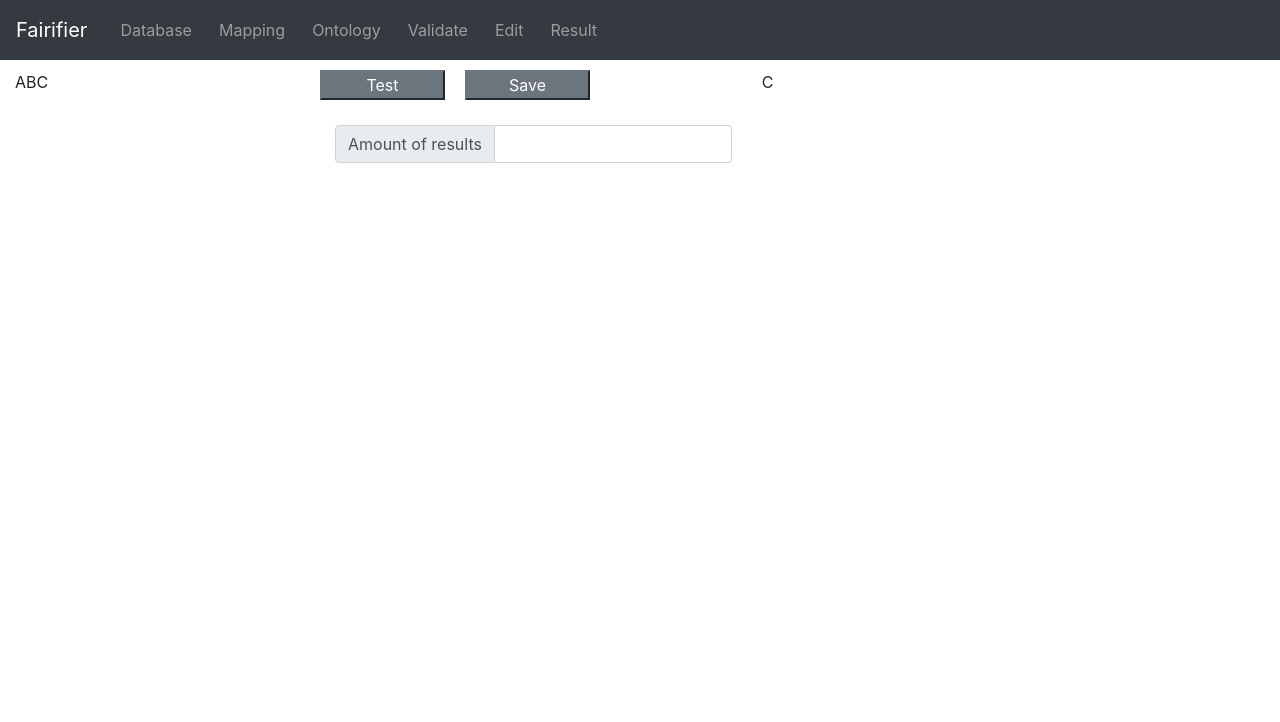
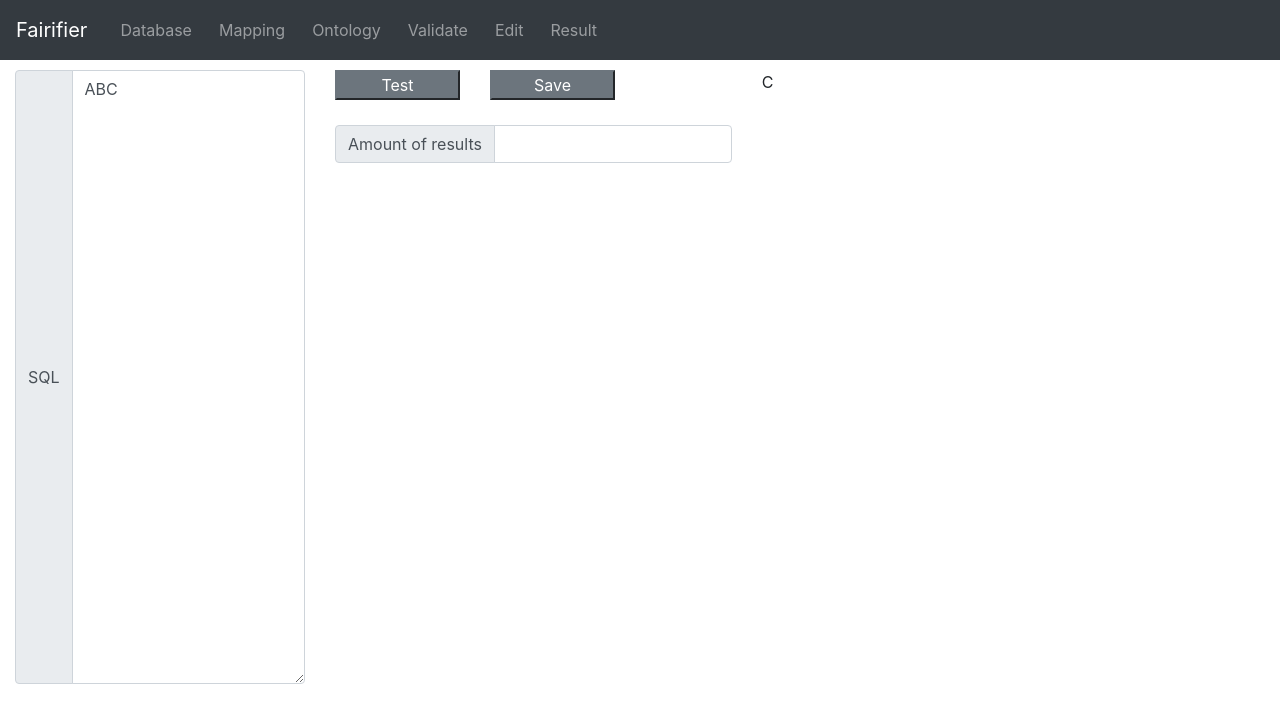
Before and after one commit to MaastrichtU-CDS/fairsights_fairifier-frontend, an Angular app: page /validate in a window 1280 px wide. Shown: the top 722 px of the page. Built offline with nearby package versions, Linux system fonts and the light colour scheme.

Commit message:
Validate changed end of the day

```diff
--- a/src/app/validate/validate.component.css
+++ b/src/app/validate/validate.component.css
@@ -1,13 +1,14 @@
 .btnValidateLeft {
     width: 125px;
     height: 30px;
-    margin-right: 10px;
+    margin-right: 15px;
     margin-bottom: 25px;
+    margin-left: 15px;
 }
 
 .btnValidateRight {
     width: 125px;
     height: 30px;
-    margin-left: 10px;
+    margin-left: 15px;
     margin-bottom: 25px;
 }
--- a/src/app/validate/validate.component.html
+++ b/src/app/validate/validate.component.html
@@ -2,7 +2,12 @@
   <div class="row justify-content-around h-100">
 
     <div  class="col-md-3">
-      {{sqlQuery}}
+      <div class="input-group">
+        <div class="input-group-prepend">
+          <span class="input-group-text">SQL</span>
+        </div>
+        <textarea class="form-control" rows="25" aria-label="With textarea">{{sqlQuery}}</textarea>
+      </div>
     </div>
 
     <div  class="col-md-4">
```
